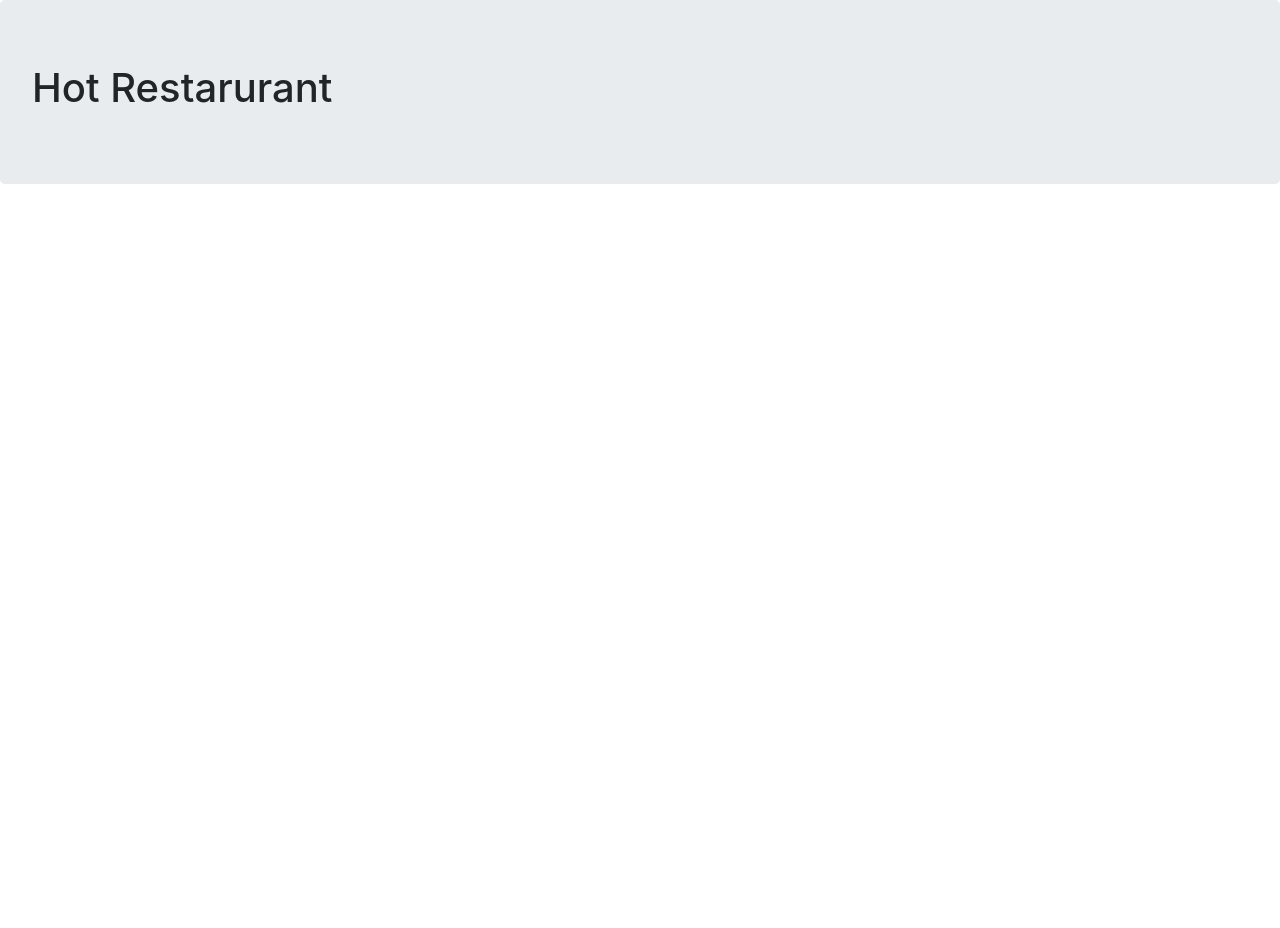
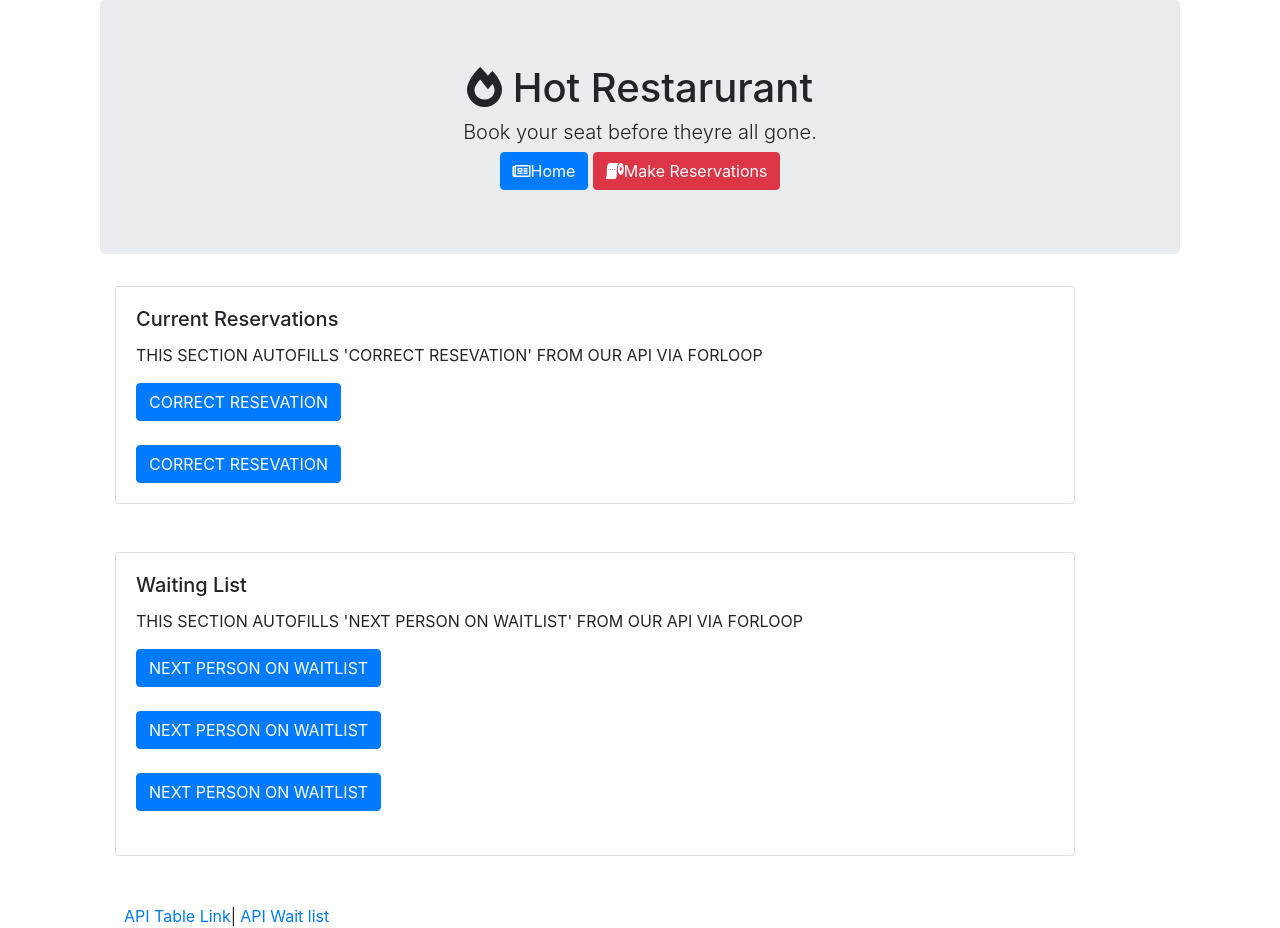
Before and after one commit to dashinja/reservationmaker, a website: page tables.html in a window 1280 px wide. Before the commit the page ends 800 px from the top, so only its background shows below. Drawn offline with nearby package versions, Linux system fonts and the light colour scheme.

Commit message:
working api/table

```diff
--- a/tables.html
+++ b/tables.html
@@ -1,16 +1,82 @@
 <!DOCTYPE html>
 <html lang="en">
+
 <head>
     <meta charset="UTF-8">
     <meta name="viewport" content="width=device-width, initial-scale=1.0">
     <meta http-equiv="X-UA-Compatible" content="ie=edge">
     <link rel="stylesheet" href="https://stackpath.bootstrapcdn.com/bootstrap/4.2.1/css/bootstrap.min.css" integrity="sha384-GJzZqFGwb1QTTN6wy59ffF1BuGJpLSa9DkKMp0DgiMDm4iYMj70gZWKYbI706tWS" crossorigin="anonymous">
+    <link rel="stylesheet" href="https://use.fontawesome.com/releases/v5.7.0/css/all.css" integrity="sha384-lZN37f5QGtY3VHgisS14W3ExzMWZxybE1SJSEsQp9S+oqd12jhcu+A56Ebc1zFSJ" crossorigin="anonymous">
     <title>Freddy is awesome</title>
 </head>
+
+
+
+<div class="container">
 <body>
-    <div class="jumbotron">
-        <h1>Hot Restarurant</h1>
-    </div>
+        <div class="container">
+                <div class="jumbotron text-center mx-auto">
+                    <h1><i class="fas fa-fire-alt "></i> Hot Restarurant</h1>
+                    <h2 class="lead">Book your seat before theyre all gone.</h2>
+                    <div class="row">
+                        <div class="mx-auto">
+                    <button type="button" class="btn btn-primary"><i class="far fa-newspaper "></i>Home</button>
+                    <button type="button" class="btn btn-danger"><i class="fas fa-toilet-paper "></i>Make Reservations</button>
+                    </div>
+                    </div>
+                </div>
 </body>
 
+
+<div class="container">
+    <div class="card" style="width: 60rem;">
+        <div class="card-body">
+            <h5 class="card-title">Current Reservations</h5>
+            <div class="panel panel-default">
+                <div class="panel-heading">
+                    <div class="panel-body" id="waitlistSection">
+
+                        <p class="card-text">THIS SECTION AUTOFILLS 'CORRECT RESEVATION' FROM OUR API VIA FORLOOP</p>
+                        <a href="#" class="btn btn-primary">CORRECT RESEVATION</a>
+                        <br><br>
+                        <a href="#" class="btn btn-primary">CORRECT RESEVATION</a>
+                    </div>
+                </div>
+            </div>
+        </div>
+    </div>
+</div>
+    <br><br>
+
+<div class="container">
+        <div class="card" style="width: 60rem;">
+            <div class="card-body">
+                <h5 class="card-title">Waiting List</h5>
+                <div class="panel panel-default">
+                    <div class="panel-heading">
+                        <div class="panel-body" id="waitlistSection">
+
+                            <p class="card-text">THIS SECTION AUTOFILLS 'NEXT PERSON ON WAITLIST' FROM OUR API VIA FORLOOP</p>
+                            <a href="#" class="btn btn-primary">NEXT PERSON ON WAITLIST</a>
+                            <br><br>
+                            <a href="#" class="btn btn-primary">NEXT PERSON ON WAITLIST</a>
+                            <br><br>
+                            <a href="#" class="btn btn-primary">NEXT PERSON ON WAITLIST</a>
+                            <br><br>
+                        </div>
+                    </div>
+                </div>
+            </div>
+        </div>
+        <br><br>
+        <div class="row">
+                <a href="#" class="ml-4">API Table Link </a>
+                |
+                <a href="#" class="ml-1">API Wait list</a>
+    </div>
+
+
+    </div>
+        </div>
+</div>
 </html>
```
Also changed, not shown: index.html (+5 -4 lines), index.js (+36 -1 lines), reserve.html (+8 -5 lines), 1 other file.
